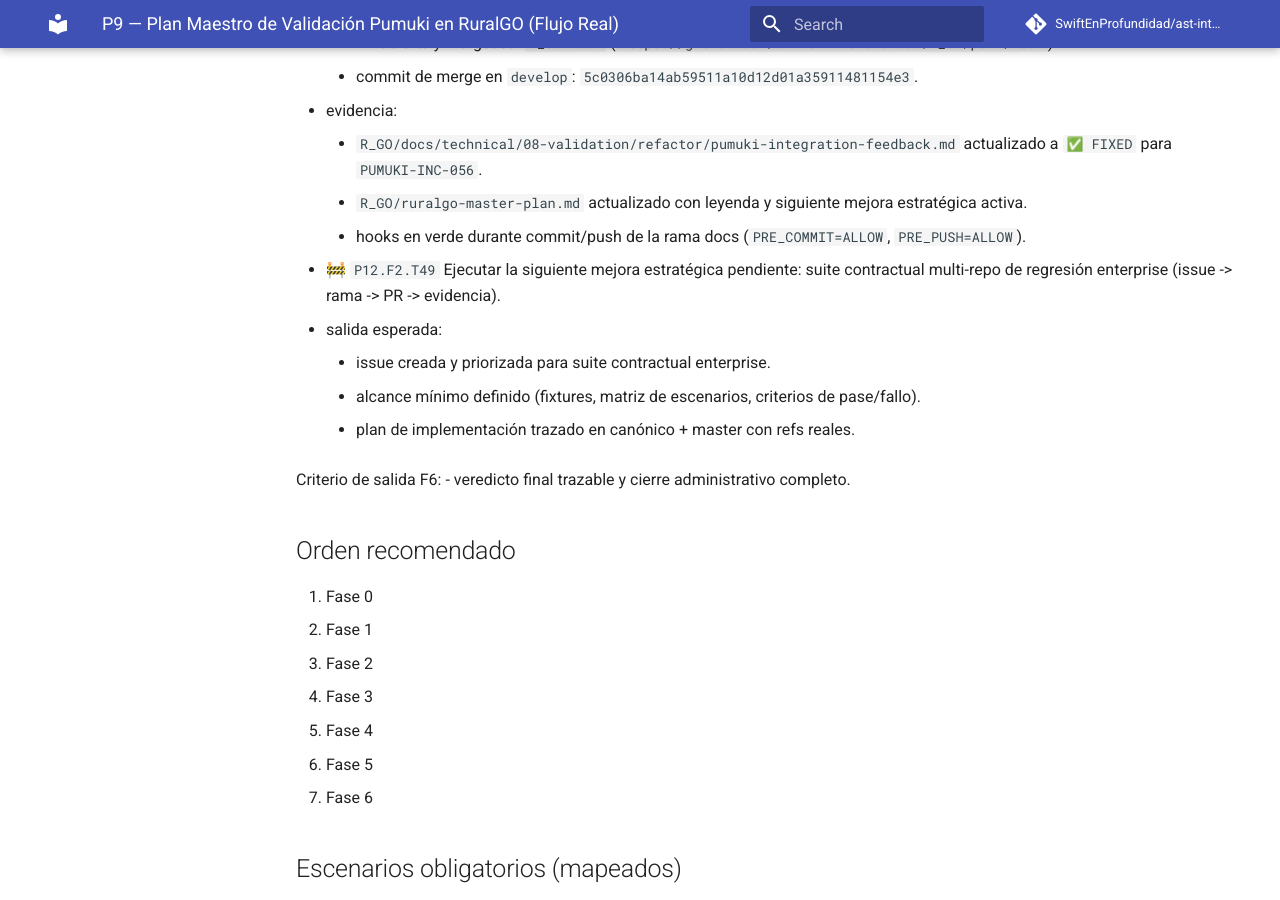
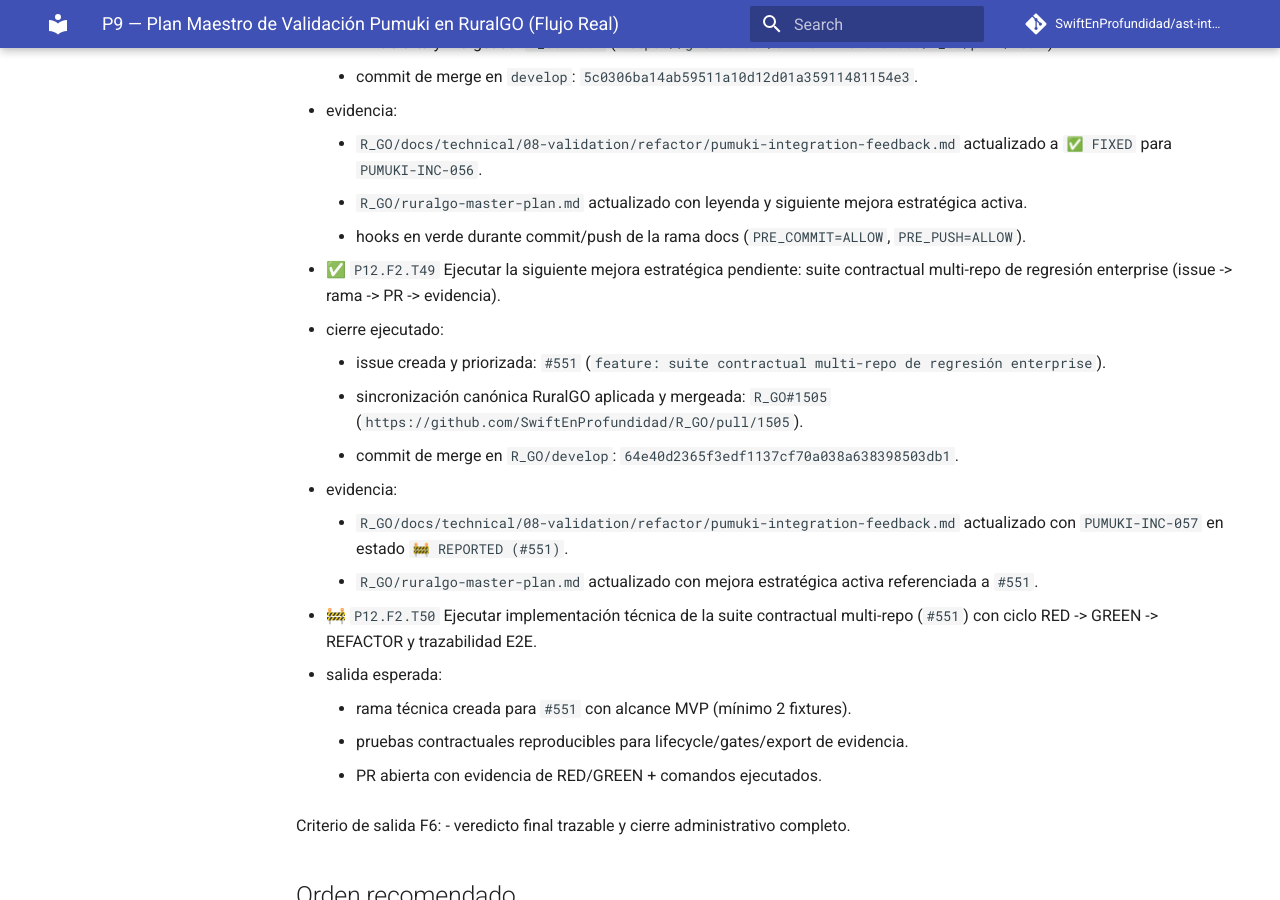
Before and after one commit to SwiftEnProfundidad/ast-intelligence-hooks, an MkDocs documentation site: the page built from docs/seguimiento-completo-validacion-ruralgo-03-03-2026.md, in a window 1280 px wide and 900 px high, scrolled down 61505 px. Built offline with MkDocs 1.6.1 and Material for MkDocs 9.7.7, drawn with Linux system fonts in a browser that asks for light colours; comment, search, counter and statistics services are not loaded.

Commit message:
docs(tracking): close P12.F2.T49 and activate P12.F2.T50

```diff
--- a/docs/seguimiento-completo-validacion-ruralgo-03-03-2026.md
+++ b/docs/seguimiento-completo-validacion-ruralgo-03-03-2026.md
@@ -1715,11 +1715,20 @@ Criterio de salida F5:
     - `R_GO/ruralgo-master-plan.md` actualizado con leyenda y siguiente mejora estratégica activa.
     - hooks en verde durante commit/push de la rama docs (`PRE_COMMIT=ALLOW`, `PRE_PUSH=ALLOW`).
 
-- 🚧 `P12.F2.T49` Ejecutar la siguiente mejora estratégica pendiente: suite contractual multi-repo de regresión enterprise (issue -> rama -> PR -> evidencia).
+- ✅ `P12.F2.T49` Ejecutar la siguiente mejora estratégica pendiente: suite contractual multi-repo de regresión enterprise (issue -> rama -> PR -> evidencia).
+  - cierre ejecutado:
+    - issue creada y priorizada: `#551` (`feature: suite contractual multi-repo de regresión enterprise`).
+    - sincronización canónica RuralGO aplicada y mergeada: `R_GO#1505` (`https://github.com/SwiftEnProfundidad/R_GO/pull/1505`).
+    - commit de merge en `R_GO/develop`: `64e40d2365f3edf1137cf70a038a638398503db1`.
+  - evidencia:
+    - `R_GO/docs/technical/08-validation/refactor/pumuki-integration-feedback.md` actualizado con `PUMUKI-INC-057` en estado `🚧 REPORTED (#551)`.
+    - `R_GO/ruralgo-master-plan.md` actualizado con mejora estratégica activa referenciada a `#551`.
+
+- 🚧 `P12.F2.T50` Ejecutar implementación técnica de la suite contractual multi-repo (`#551`) con ciclo RED -> GREEN -> REFACTOR y trazabilidad E2E.
   - salida esperada:
-    - issue creada y priorizada para suite contractual enterprise.
-    - alcance mínimo definido (fixtures, matriz de escenarios, criterios de pase/fallo).
-    - plan de implementación trazado en canónico + master con refs reales.
+    - rama técnica creada para `#551` con alcance MVP (mínimo 2 fixtures).
+    - pruebas contractuales reproducibles para lifecycle/gates/export de evidencia.
+    - PR abierta con evidencia de RED/GREEN + comandos ejecutados.
 
 Criterio de salida F6:
 - veredicto final trazable y cierre administrativo completo.
```
Also changed, not shown: docs/registro-maestro-de-seguimiento.md (+1 -1 lines).
